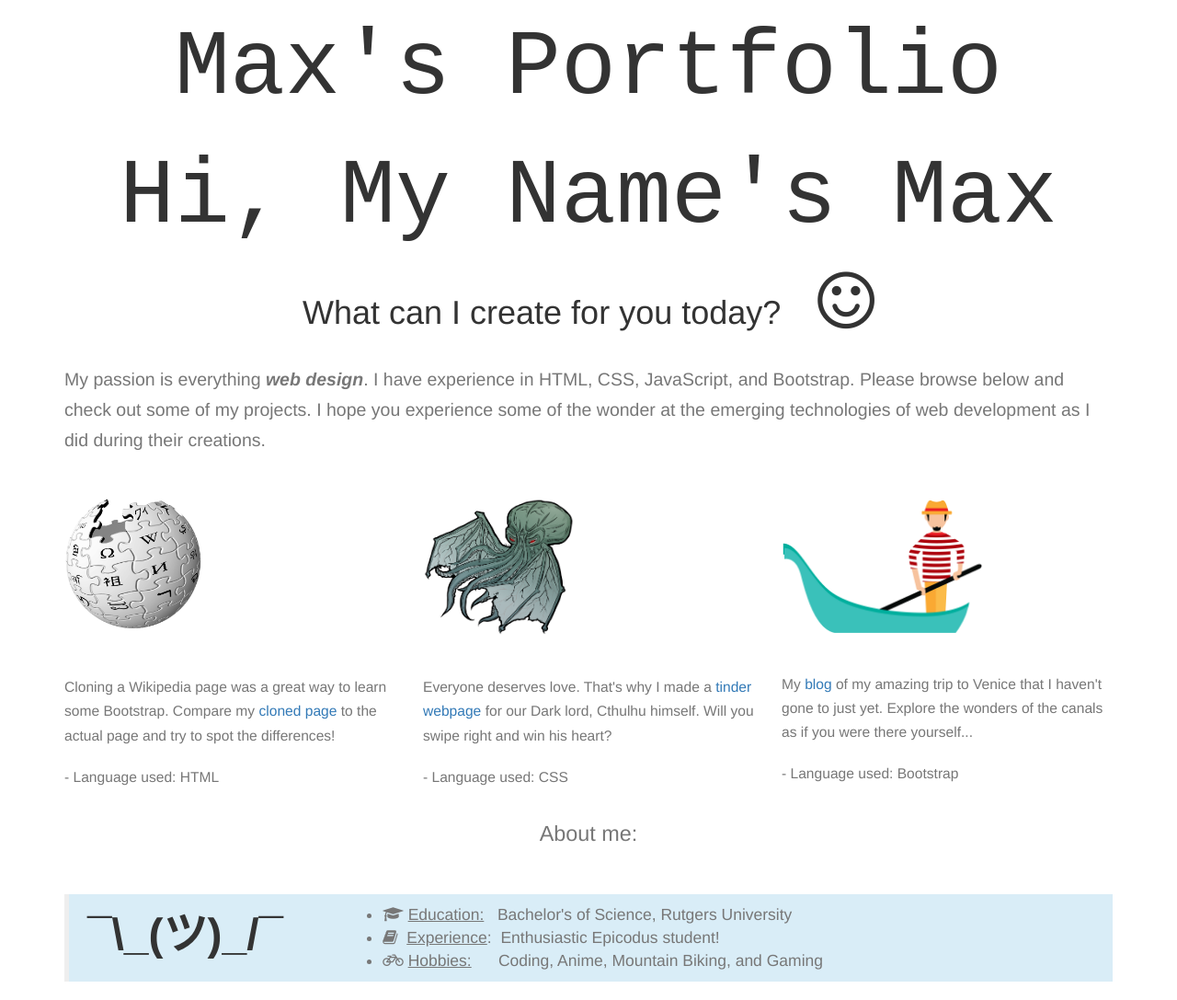
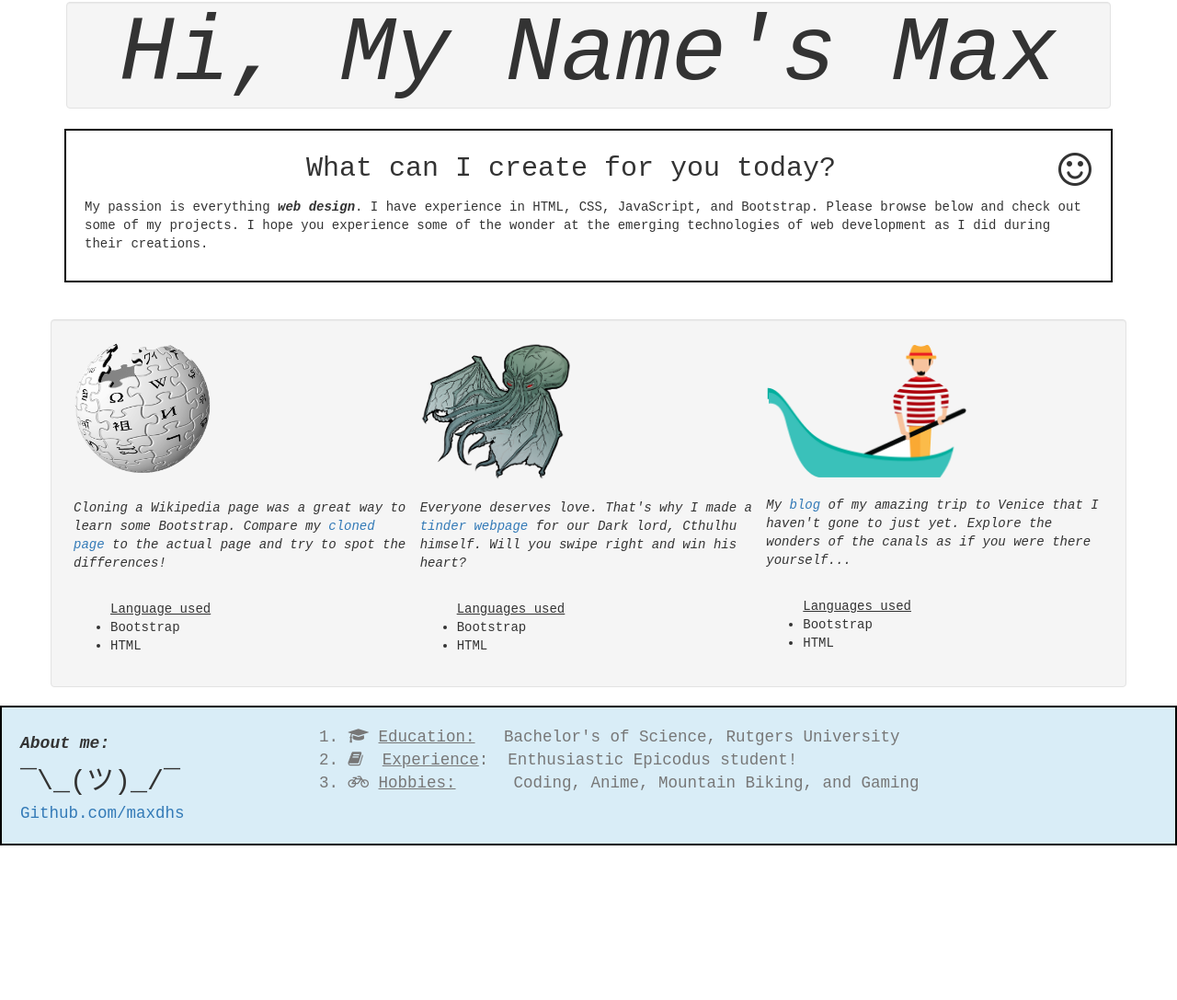
Before and after one commit to maxdhs/Portfolio, a plain HTML site: page index.html in a window 1280 px wide. Shown: the whole page at 92% size. After the commit the page ends 939 px from the top, so only its background shows below. Drawn offline with Linux system fonts and the light colour scheme.

Commit message:
Add CSS styling and update README with GH-pages link

```diff
--- a/css/styles.css
+++ b/css/styles.css
@@ -1,5 +1,43 @@
 #title {
   font-size: 100px;
   text-align: center;
+  font-style: oblique;
+  margin: 2px;
+  padding: 2px
+}
+
+body {
   font-family: monospace;
 }
+
+#subHeader {
+  text-align: center;
+  font-size: 30px;
+}
+
+#myIcon {
+  padding: 1px;
+  float: right;
+}
+
+.myCol {
+  padding: 5px;
+  margin: auto;
+}
+
+.myCol p {
+  font-style: italic;
+}
+
+ul {
+  text-align: left;
+}
+
+#emoticon {
+  font-size: 30px;
+}
+
+.myBorder {
+  border: 2px solid black;
+  padding: 20px;
+}
--- a/index.html
+++ b/index.html
@@ -5,77 +5,90 @@
       <link href="css/styles.css" rel="stylesheet" type="text/css">
       <link rel="stylesheet" href="https://maxcdn.bootstrapcdn.com/font-awesome/4.5.0/css/font-awesome.min.css"
       integrity="sha384-XdYbMnZ/QjLh6iI4ogqCTaIjrFk87ip+ekIjefZch0Y+PvJ8CDYtEs1ipDmPorQ+" crossorigin="anonymous">
-      <h1 id="title">Max's Portfolio</h1>
+      <title>"Max's Portfolio"</title>
     </head>
     <body>
+      <div class="container">
+        <h1 class="well" id="title">Hi, My Name's Max</h1>
 
-      <div class="container">
-        <h1 id="title">Hi, My Name's Max</h1>
-        <h1 class="text-center">What can I create for you today? &nbsp&nbsp&nbsp<i class="fa fa-smile-o fa-2x"></i></h1>
+        <br>
+          <div class="myBorder">
+            <i id="myIcon" class="fa fa-smile-o fa-3x"></i>
+
+            <p id="subHeader">What can I create for you today?</p>
+
+            <p>
+              My passion is everything <em><b><strong>web design</strong></b></em>. I have experience in HTML, CSS, JavaScript, and Bootstrap. Please browse below and check out some of my projects. I hope you experience some of the wonder at the emerging technologies of web development as I did during their creations.
+            </p>
+          </div>
+            <br></br>
+
+        <div class="row well">
+          <div class="myCol col-xs-4">
+            <a href="https://github.com/maxdhs/wiki"><img src="img/wiki.png" alt="wikipedia logo" width=150></a>
+            <br></br>
+            <p>Cloning a Wikipedia page was a great way to learn some Bootstrap. Compare my <a href="https://github.com/maxdhs/wiki">cloned page </a>to the actual page and try to spot the differences!
+            <br></br>
+            <footer>
+              <ul><u>Language used</u>
+                <li>Bootstrap</li>
+                <li>HTML</li></footer>
+              </ul>
+            </p>
           </div>
 
-      <div class="container">
-        <h2><small>My passion is everything <em><b><strong>web design</strong></b></em>. I have experience in HTML, CSS, JavaScript, and Bootstrap.
-          Please browse below and check out some of my projects. I hope you experience some of the wonder at the
-          emerging technologies of web development as I did during their creations.
-        </small></h2>
+          <div class="myCol col-xs-4">
+            <a href="https://github.com/maxdhs/cthulu"><img src="img/cthulhu.png" alt = "cthulhu" width=165></a>
             <br></br>
+            <p>Everyone deserves love. That's why I made a <a href="https://github.com/maxdhs/cthulu">tinder webpage
+              </a>for our Dark lord, Cthulhu himself. Will you swipe right and win his heart?
+              <br></br>
+              <footer>
+                <ul><u>Languages used</u>
+                  <li>Bootstrap</li>
+                  <li>HTML</li>
+                </ul>
+              </footer>
+            </p>
           </div>
 
-      <div class="container">
-        <div class="row">
-          <div class="col-xs-4">
-            <a href="https://github.com/maxdhs/wiki"><img src="img/wiki.png" alt="wikipedia logo" width=150></a>
+          <div class="myCol col-xs-4">
+            <a href="https://github.com/maxdhs/vacation"><img src="img/italy.png" width=220></a>
             <br></br>
-            <h3><small>Cloning a Wikipedia page was a great way to learn some Bootstrap. Compare
-                my <a href="https://github.com/maxdhs/wiki">cloned page </a>to the actual page and try to spot the
-                differences!
-                <br></br>
-                <footer>- Language used: HTML</footer>
-            </small></h3>
+            <p>
+              My <a href="https://github.com/maxdhs/vacation">blog</a> of my amazing trip to Venice that I haven't gone to just yet. Explore the wonders of the canals as if you were there yourself...
+              <br><br>
+              <footer>
+                <ul><u>Languages used</u>
+                  <li>Bootstrap</li>
+                  <li>HTML</li>
+                </ul>
+              </footer>
+            </p>
 
           </div>
-          <div class="col-xs-4">
-            <a href="https://github.com/maxdhs/cthulu"><img src="img/cthulhu.png" alt = "cthulhu" width=165></a>
-            <br></br>
-            <h3><small>Everyone deserves love. That's why I made a <a href="https://github.com/maxdhs/cthulu">tinder webpage
-              </a>for our Dark lord, Cthulhu himself. Will you swipe right and win his heart?
-              <br></br>
-              <footer>- Language used: CSS</footer>
-            </small></h3>
-          </div>
-          <div class="col-xs-4">
-            <a href="https://github.com/maxdhs/vacation"><img src="img/italy.png" width=220></a>
-            <br></br>
-            <h3><small>My <a href="https://github.com/maxdhs/vacation">blog</a> of my amazing trip to Venice that I haven't
-              gone to just yet. Explore the wonders of the canals as if you were there yourself...
-              <br></br>
-              <footer>- Language used: Bootstrap</footer>
-            </small></h3>
-          </div>
+
           </div>
         </div>
 
-      <div class="container">
-        <h1 class="text-center"><small>About me:</small></h1>
-        <br></br>
-        <blockquote class="bg-info">
+          <blockquote class="bg-info myBorder">
             <div class="row">
               <div class="col-xs-3">
-              <font size="35"><b>¯\_(ツ)_/¯</b></font>
+                <h4><em><strong>About me:</strong></em></h4>
+                <span id="emoticon">¯\_(ツ)_/¯</span>
+                <a href="http://www.github.com/maxdhs">Github.com/maxdhs</a>
               </div>
               <div class="col-xs-8">
-                <ul class="text-muted">
+                  <ol class="text-muted">
                     <li><i class="fa fa-graduation-cap"></i>&nbsp<u>Education:</u> &nbsp&nbspBachelor's of Science,
                       Rutgers University</li>
                     <li><i class="fa fa-book"></i>&nbsp&nbsp<u>Experience</u>: &nbspEnthusiastic Epicodus student!</li>
                     <li><i class="fa fa-bicycle"></i>&nbsp<u>Hobbies:</u> &nbsp&nbsp&nbsp&nbsp&nbspCoding, Anime,
                       Mountain Biking, and Gaming</li>
-                </ul>
+                  </ol>
               </div>
             </div>
           </blockquote>
       </div>
-
     </body>
   </html>
```
Also changed, not shown: 1 other file. Lines whose indentation alone changed are shown as unchanged.
